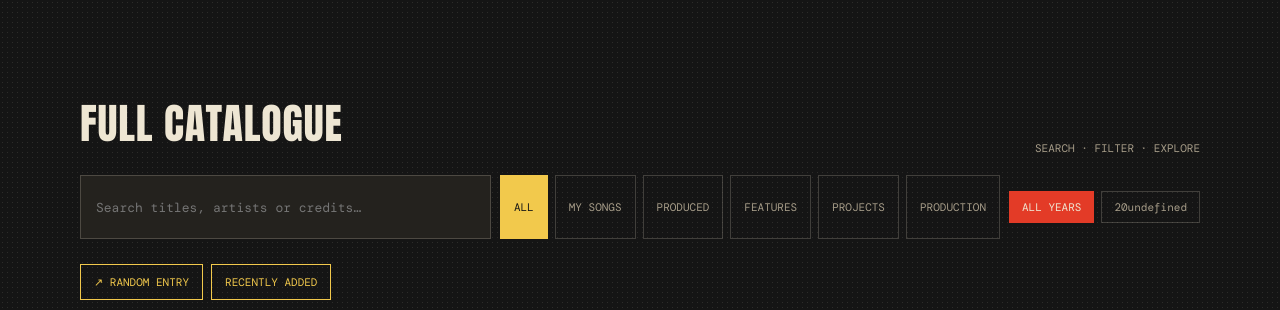
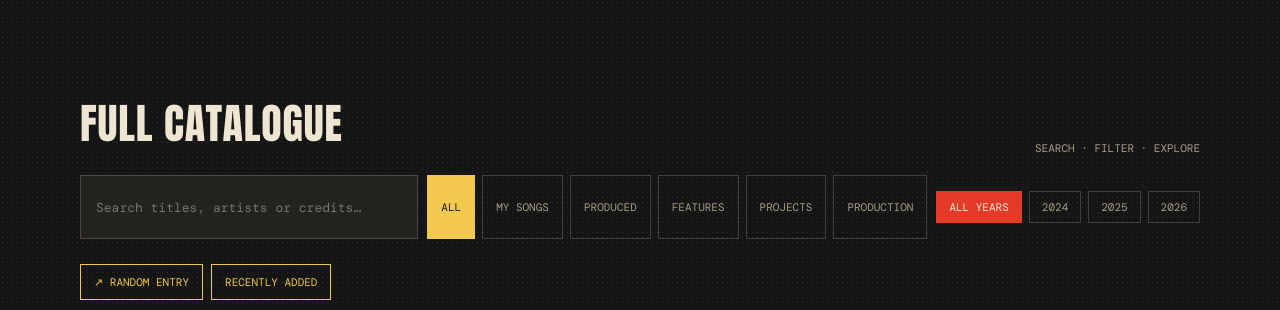
Before and after one commit to Thekidsweird/KiD-songs, a plain HTML site: page index.html in a window 1280 px wide. Shown: the part 640-950 px from the top of the page. Drawn offline with nearby package versions, Linux system fonts and the light colour scheme.

Commit message:
Add files via upload

```diff
--- a/index.html
+++ b/index.html
@@ -191,8 +191,15 @@ const label={F:"FEATURE",P:"PRODUCED",MS:"MY SONG",M:"MIXTAPE",A:"ALBUM"};
 const list=document.getElementById('catalogue-list');
 const search=document.getElementById('search');
 let active='ALL', activeYear='ALL';
-const yearOf=e=>{const m=e.date.match(/\d{2}\.(\d{2})\.(\d{2})/);return m?'20'+m[3]:'Unknown'};
-const dateKey=e=>{const m=e.date.match(/(\d{2})\.(\d{2})\.(\d{2})/);return m?Number('20'+m[3])*10000+Number(m[2])*100+Number(m[1]):0};
+const dateParts=e=>{
+ const m=String(e.date).match(/(\d{1,2})\.(\d{1,2})\.(\d{2}|\d{4})/);
+ if(!m)return null;
+ let year=Number(m[3]);
+ if(year<100)year+=2000;
+ return {day:Number(m[1]),month:Number(m[2]),year};
+};
+const yearOf=e=>{const d=dateParts(e);return d?String(d.year):'Unknown'};
+const dateKey=e=>{const d=dateParts(e);return d?d.year*10000+d.month*100+d.day:0};
 function showDetail(e){
  const panel=document.getElementById('detail-panel');
  const tracks=e.tracks||[];
```
